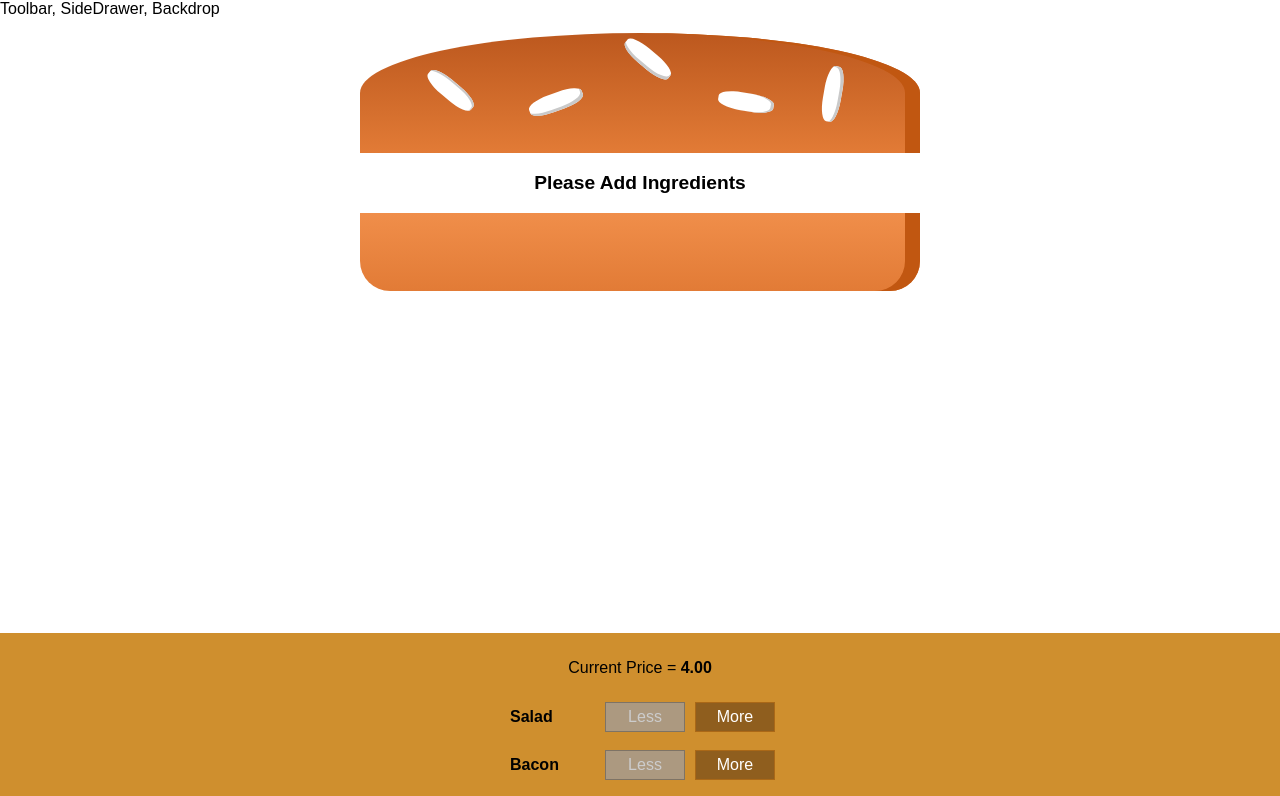
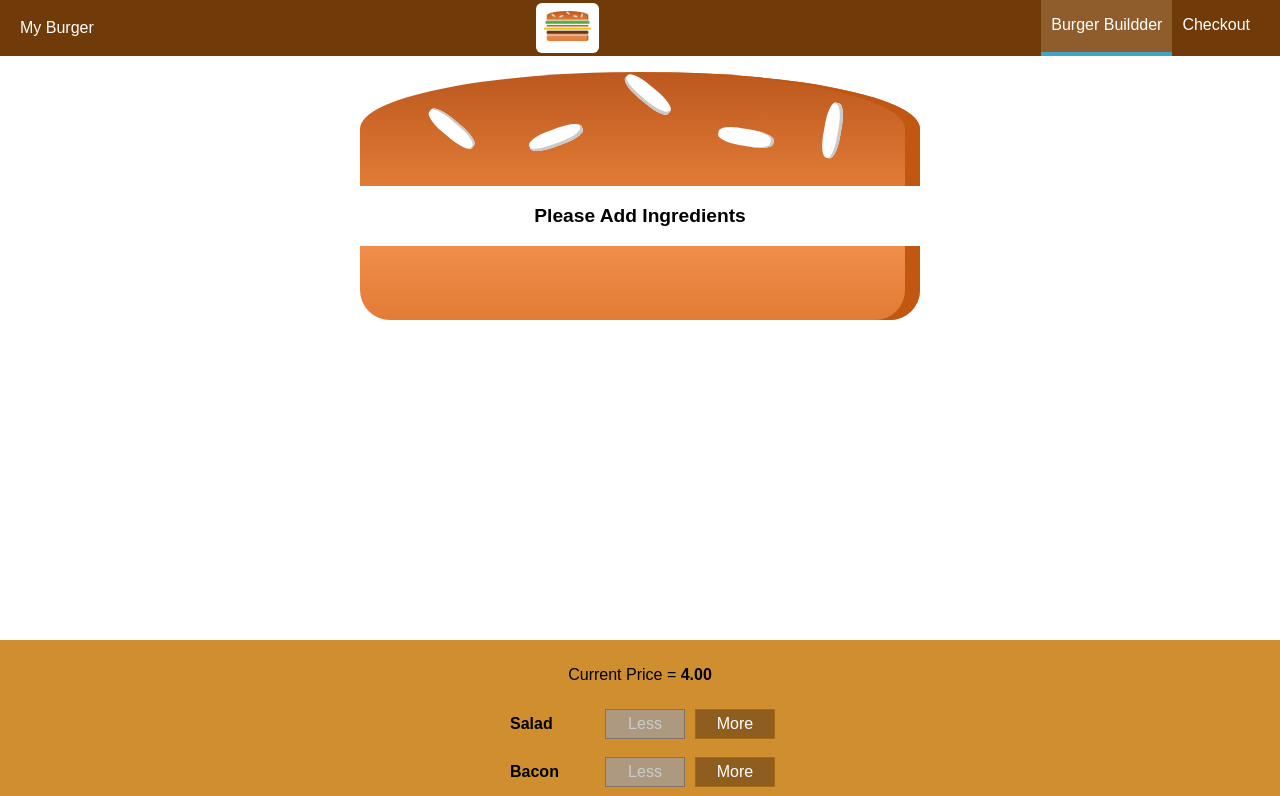
Before and after one commit to nitin-jotwani/reactjs-course, a React app in the folder burger-app/: page / in a window 1280 px wide. Shown: the top 796 px of the page. Built offline with nearby package versions, Linux system fonts and the light colour scheme.

Commit message:
adding ui

```diff
--- a/burger-app/src/components/Burger/Burger.css
+++ b/burger-app/src/components/Burger/Burger.css
@@ -17,6 +17,6 @@
 @media (min-width: 1000px) and (min-height: 700px) {
   .burger {
     width: 700px;
-    height: 600px;
+    height: 568px;
   }
 }
--- a/burger-app/src/components/Layout/Layout.css
+++ b/burger-app/src/components/Layout/Layout.css
@@ -1,3 +1,3 @@
 .content {
-  margin-top: 15px;
+  margin-top: 72px;
 }
--- a/burger-app/src/components/Layout/Layout.js
+++ b/burger-app/src/components/Layout/Layout.js
@@ -1,9 +1,12 @@
 import React from 'react';
 import Classes from './Layout.css';
+import Toolbar from '../Navigation/Toolbar/Toolbar';
 const layout = props => {
   return (
     <div>
-      <div>Toolbar, SideDrawer, Backdrop</div>
+      <div>
+        <Toolbar />
+      </div>
       <main className={Classes.content}>{props.children}</main>
     </div>
   );
--- /dev/null
+++ b/burger-app/src/components/Logo/Logo.css
@@ -0,0 +1,10 @@
+.Logo {
+  background-color: #fff;
+  padding: 8px;
+  height: 80%;
+  border-radius: 6px;
+}
+
+.Logo img {
+  height: 30px;
+}
--- /dev/null
+++ b/burger-app/src/components/Logo/Logo.js
@@ -0,0 +1,10 @@
+import React from 'react';
+import burgerLogo from '../../assets/images/burger-logo.png';
+import Classes from './Logo.css';
+const logo = props => (
+  <div className={Classes.Logo}>
+    <img src={burgerLogo} alt="logo" />
+  </div>
+);
+
+export default logo;
--- /dev/null
+++ b/burger-app/src/components/Navigation/NavigationItems/NavigationItem/NavigationItem.css
@@ -0,0 +1,26 @@
+.NavigationItem {
+  margin: 0;
+  box-sizing: border-box;
+  display: flex;
+  height: 100%;
+  width: auto;
+  align-items: center;
+}
+
+.NavigationItem a {
+  color: white;
+  text-decoration: none;
+  height: 100%;
+  padding: 16px 10px;
+  border-bottom: 4px solid transparent;
+  box-sizing: border-box;
+  display: block;
+}
+
+.NavigationItem a:hover,
+.NavigationItem:active,
+.NavigationItem a.active {
+  background-color: #8f5c2c;
+  border-bottom: 4px solid #40a4c8;
+  color: white;
+}
--- /dev/null
+++ b/burger-app/src/components/Navigation/NavigationItems/NavigationItem/NavigationItem.js
@@ -0,0 +1,11 @@
+import React from 'react';
+import Classes from './NavigationItem.css';
+const navigationItem = props => (
+  <li className={Classes.NavigationItem}>
+    <a href={props.link} className={props.active ? Classes.active : null}>
+      {props.children}
+    </a>
+  </li>
+);
+
+export default navigationItem;
--- /dev/null
+++ b/burger-app/src/components/Navigation/NavigationItems/NavigationItems.css
@@ -0,0 +1,8 @@
+.NavigationItems {
+  margin: 0;
+  padding: 0;
+  list-style: none;
+  display: flex;
+  align-items: center;
+  height: 100%;
+}
--- /dev/null
+++ b/burger-app/src/components/Navigation/NavigationItems/NavigationItems.js
@@ -0,0 +1,11 @@
+import React from 'react';
+import Classes from './NavigationItems.css';
+import NavigationItem from './NavigationItem/NavigationItem';
+const navigationItems = () => (
+  <ul className={Classes.NavigationItems}>
+    <NavigationItem link="/" active>Burger Buildder</NavigationItem>
+    <NavigationItem link="/" >Checkout</NavigationItem>
+  </ul>
+);
+
+export default navigationItems;
--- /dev/null
+++ b/burger-app/src/components/Navigation/Toolbar/Toolbar.css
@@ -0,0 +1,18 @@
+.Toolbar {
+  height: 56px;
+  width: 100%;
+  position: fixed;
+  top: 0;
+  left: 0;
+  background-color: #703b09;
+  display: flex;
+  justify-content: space-between;
+  align-items: center;
+  padding: 0 20px;
+  box-sizing: border-box;
+  z-index: 90;
+}
+
+.Toolbar nav {
+  height: 100%;
+}
--- /dev/null
+++ b/burger-app/src/components/Navigation/Toolbar/Toolbar.js
@@ -0,0 +1,17 @@
+import React from 'react';
+import Classes from './Toolbar.css';
+import Logo from '../../Logo/Logo';
+import NavigationItems from '../NavigationItems/NavigationItems';
+const toolbar = props => (
+  <header className={Classes.Toolbar}>
+    <div style={{color: 'white'}}>My Burger</div>
+    <div>
+      <Logo />
+    </div>
+    <nav>
+      <NavigationItems />
+    </nav>
+  </header>
+);
+
+export default toolbar;
```
Also changed, not shown: burger-app/src/assets/images/burger-logo.png (added).
